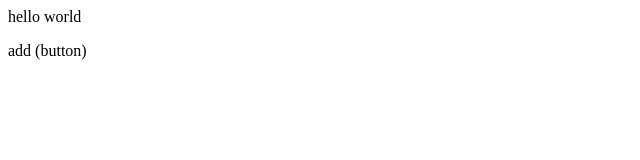
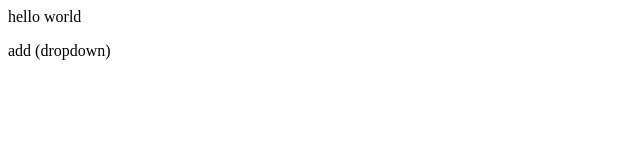
Before and after one commit to ML77129/demo-1, a plain HTML site: page index.html in a window 1280 px wide. Shown: the full height of the page, 0-640 px from the left. Drawn offline with Linux system fonts and the light colour scheme.

Commit message:
add dropdown

```diff
--- a/index.html
+++ b/index.html
@@ -1,2 +1,2 @@
 <p>hello world</p>
-<p>add (button)</p>
+<p>add (dropdown)</p>
```
